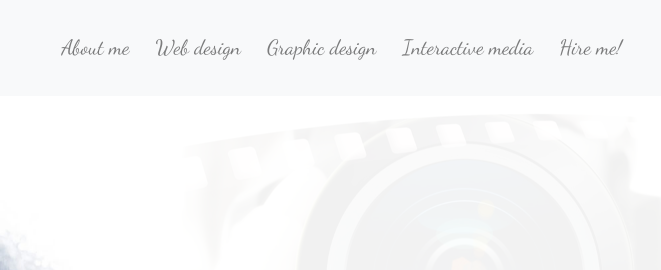
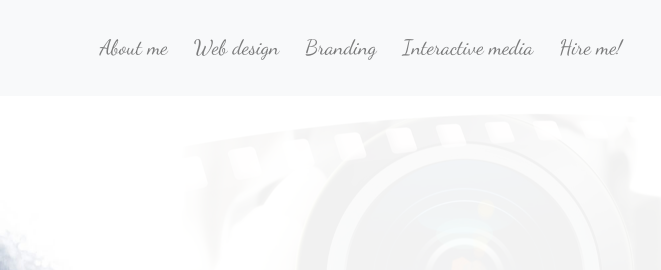
Before and after one commit to asmaaelsayed77/adesigns, a plain HTML site: page interactive_media.html in a window 1280 px wide. Shown: the top 270 px of the page, 619-1280 px from the left. Drawn offline with nearby package versions, Linux system fonts and the light colour scheme; a script that the page names is missing.

Commit message:
Update interactive_media.html

```diff
--- a/interactive_media.html
+++ b/interactive_media.html
@@ -34,7 +34,7 @@
 				<div class="navbar-nav ml-auto">
 					<a class="nav-item nav-link" href="about.html">About me</a>
 					<a class="nav-item nav-link" href="web_design.html">Web design</a>
-					<a class="nav-item nav-link" href="graphic_design.html">Graphic design</a>
+					<a class="nav-item nav-link" href="branding.html">Branding</a>
 					<a class="nav-item nav-link" href="interactive_media.html">Interactive media</a>
 					<a class="nav-item nav-link" href="hire.html">Hire me!</a>
 				</div><!-- navbar -->
```
